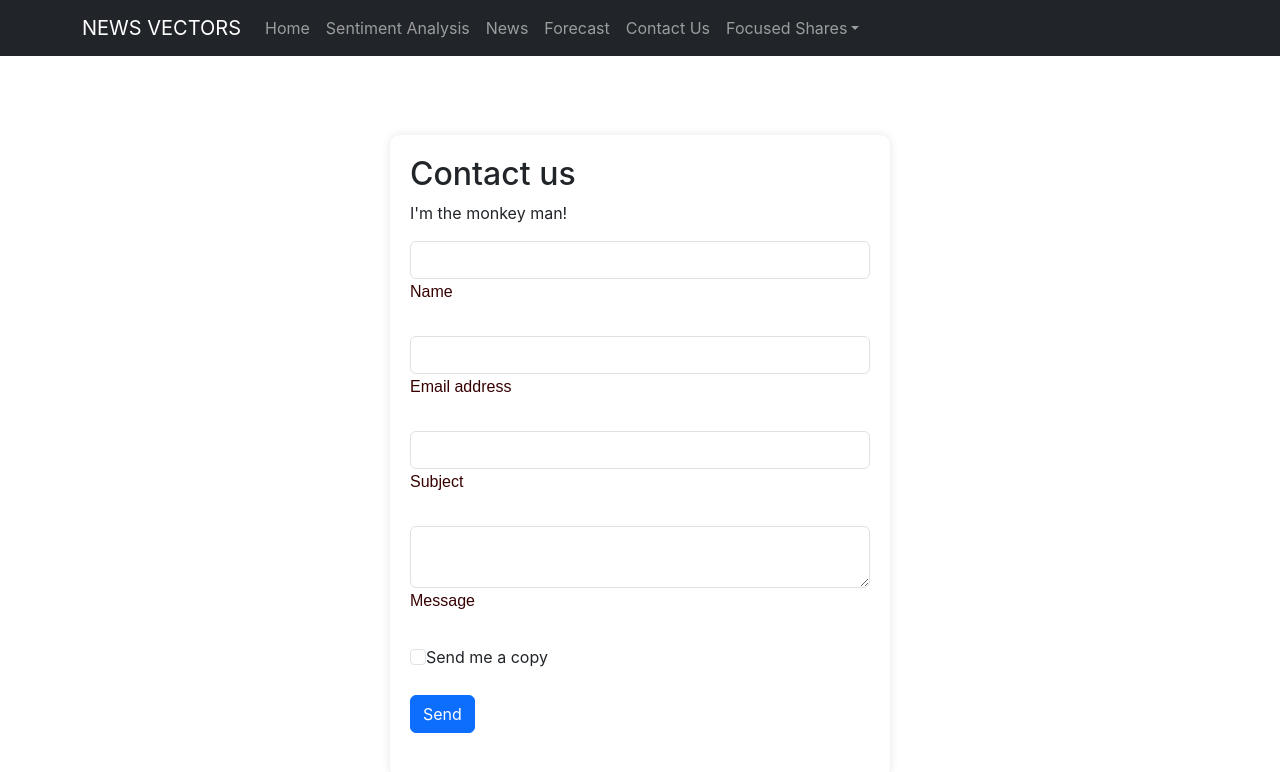
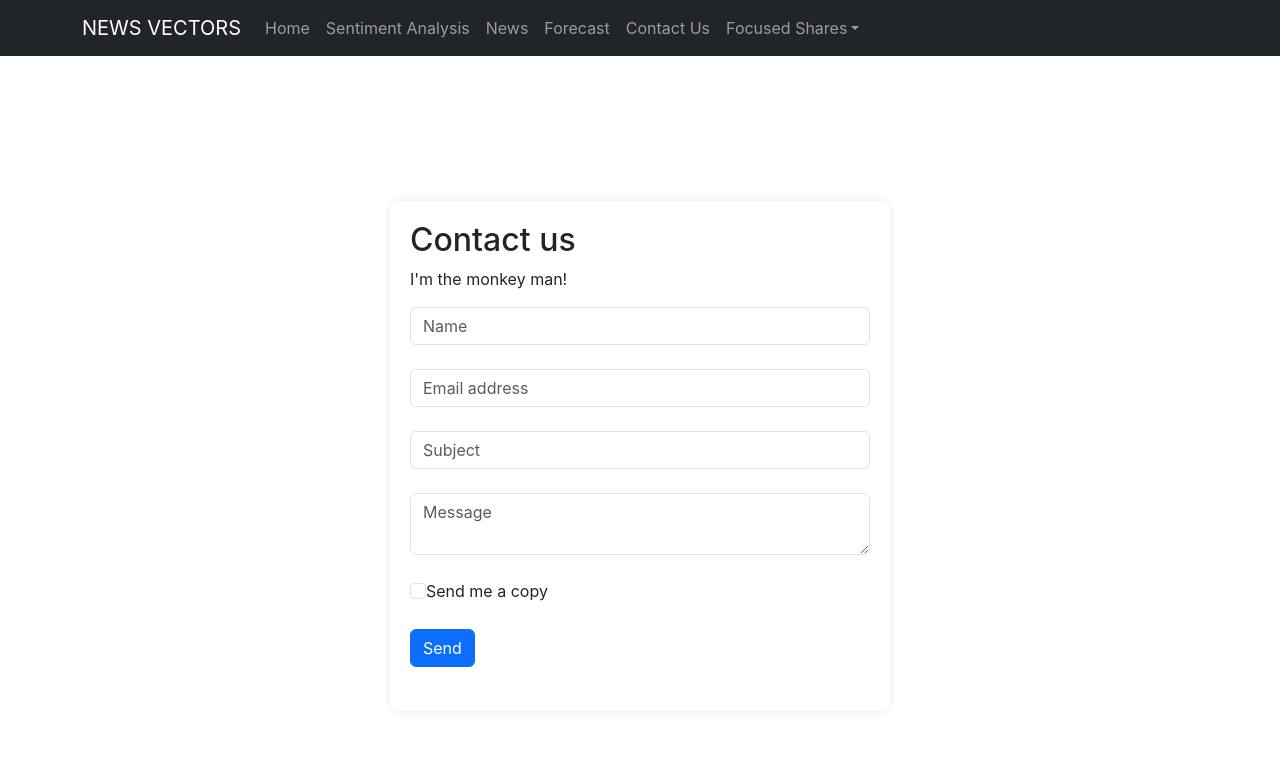
Before and after one commit to lazyvamp16/NewsVectors, a React (Create React App) app: page /contact in a window 1280 px wide. Shown: the top 772 px of the page. Built offline with nearby package versions, Linux system fonts and the light colour scheme.

Commit message:
updated contact form

```diff
--- a/src/components/Contact.js
+++ b/src/components/Contact.js
@@ -8,10 +8,10 @@ const Contact = () => {
       <form id='form' className={`${styles.form} text-left`}>
         <h2>Contact us</h2>
         <p>I'm the monkey man!</p>
-        <MDBInput label='Name' id='name' wrapperClass='mb-4' />
-        <MDBInput type='email' label='Email address' id='email' wrapperClass='mb-4' />
-        <MDBInput label='Subject' id='subject' wrapperClass='mb-4' />
-        <MDBTextArea wrapperClass='mb-4' label='Message' id='message' />
+        <MDBInput placeholder='Name' id='name' wrapperClass='mb-4' />
+        <MDBInput type='email' placeholder='Email address' id='email' wrapperClass='mb-4' />
+        <MDBInput placeholder='Subject' id='subject' wrapperClass='mb-4' />
+        <MDBTextArea wrapperClass='mb-4' placeholder='Message' id='message' />
         <MDBCheckbox wrapperClass='d-flex justify-content-left' label='Send me a copy' id='sendCopy' />
         <MDBBtn color='primary' block className='my-4'>
           Send
```
